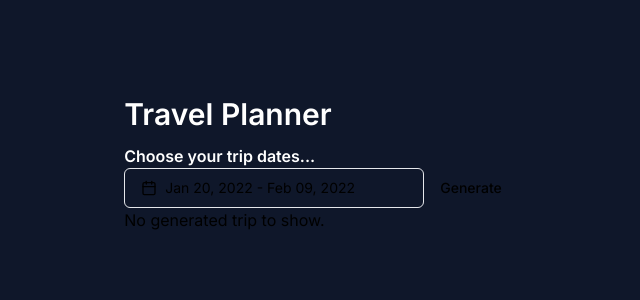
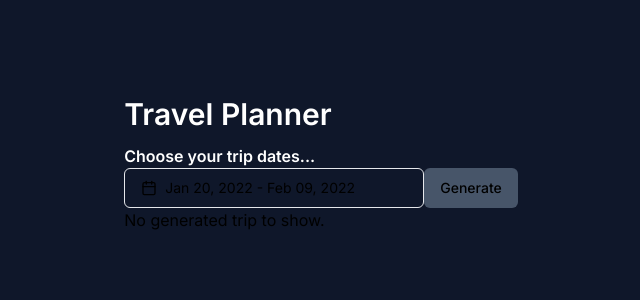
Before and after one commit to m-foskett/travel-planner, a Next.js app: page / in a window 1280 px wide. Shown: the top 300 px of the page, without its empty margins (319-959 px from the left). Built offline with nearby package versions, Linux system fonts and the light colour scheme.

Commit message:
adjusted tailwind config

```diff
--- a/tailwind.config.js
+++ b/tailwind.config.js
@@ -1,4 +1,8 @@
 /** @type {import('tailwindcss').Config} */
+
+const plugin = require("tailwindcss/plugin");
+const colors = require("tailwindcss/colors");
+
 module.exports = {
   content: [
     './src/pages/**/*.{js,ts,jsx,tsx,mdx}',
@@ -7,6 +11,10 @@ module.exports = {
   ],
   theme: {
     extend: {
+      // Color Palette
+      colors: {
+        primary: {...colors.slate, DEFAULT: colors.slate[600]},
+      },
       backgroundImage: {
         'gradient-radial': 'radial-gradient(var(--tw-gradient-stops))',
         'gradient-conic':
```
